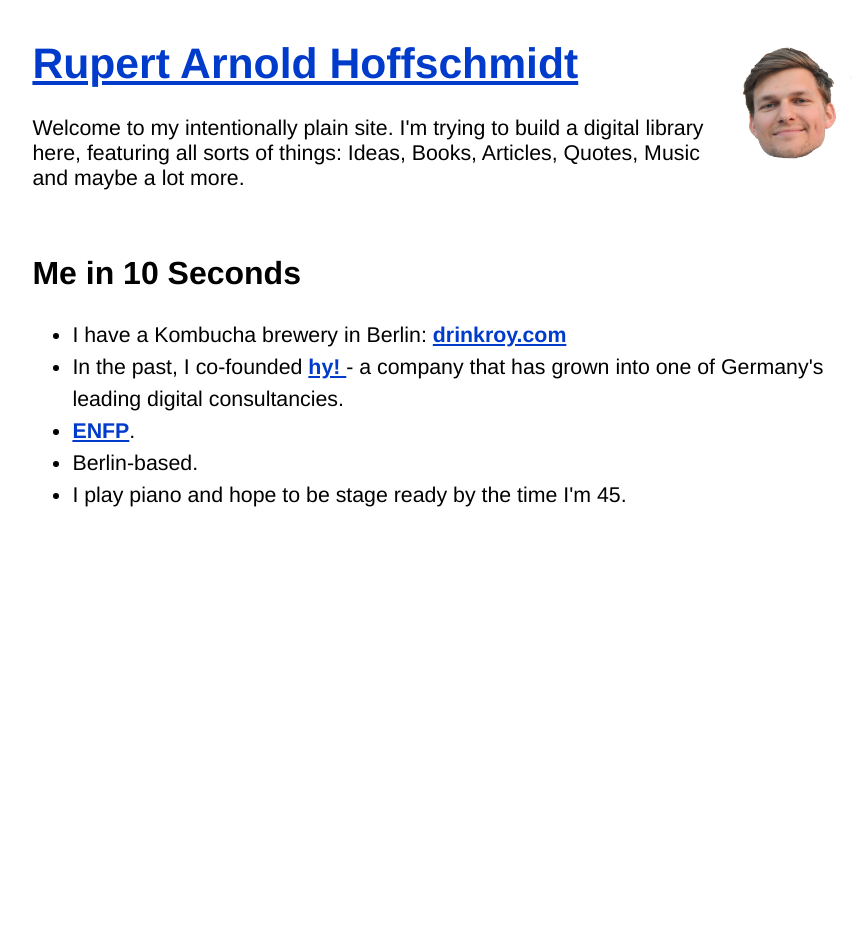
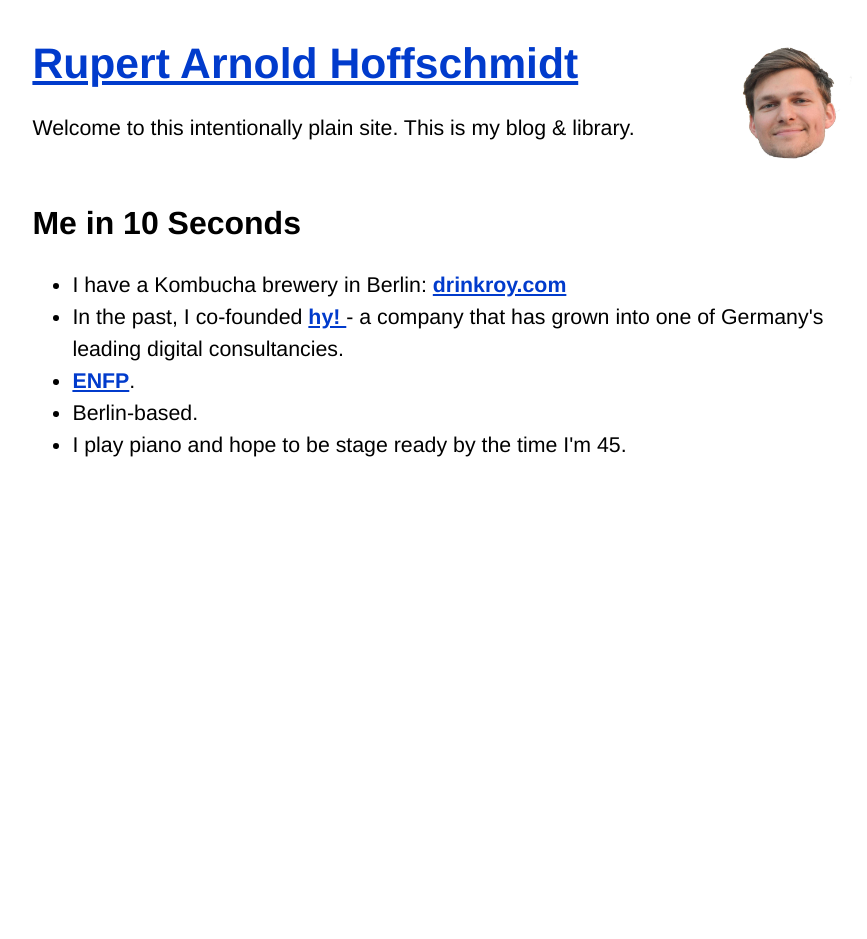
Before and after one commit to rupertxyz/rupert.xyz_old, a Jekyll site: the page built from index.html, in a window 1280 px wide. Shown: the whole page, without its empty margins (198-1065 px from the left). Built offline with Jekyll 4.4.1, drawn with Linux system fonts in a browser that asks for light colours.

Commit message:
Update index.html

```diff
--- a/index.html
+++ b/index.html
@@ -7,7 +7,7 @@ title: Rupert Arnold Hoffschmidt
 
 <h1><a href="https://www.rupertarnold.com">Rupert Arnold Hoffschmidt</a></h1>
 
-<p>Welcome to my intentionally plain site. I'm trying to build a digital library here, featuring all sorts of things: Ideas, Books, Articles, Quotes, Music and maybe a lot more.</p>
+<p>Welcome to this intentionally plain site. This is my blog & library.</p>
 
 <h2>Me in 10 Seconds</h2>
 <ul>
```
